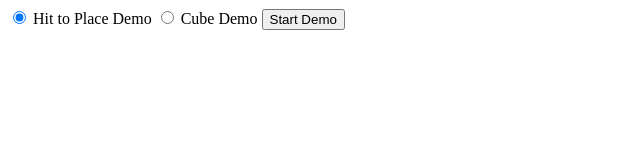
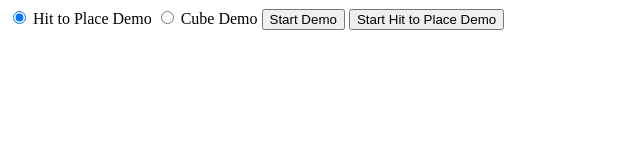
Before and after one commit to abdulwfuseini/my_ar_app, a plain HTML site: page index.html in a window 1280 px wide. Shown: the whole page, without its empty margins (0-640 px from the left). Drawn offline with nearby package versions, Linux system fonts and the light colour scheme.

Commit message:
index modified

```diff
--- a/index.html
+++ b/index.html
@@ -23,6 +23,9 @@
     <input type="radio" name="scene" value="cube"> Cube Demo
   </label>
   <button onclick="startDemo()">Start Demo</button>
+
+  <!-- Separate button for the Hit to Place Demo -->
+  <button onclick="activateXR()">Start Hit to Place Demo</button>
 
   <script>
     function startDemo() {
```
